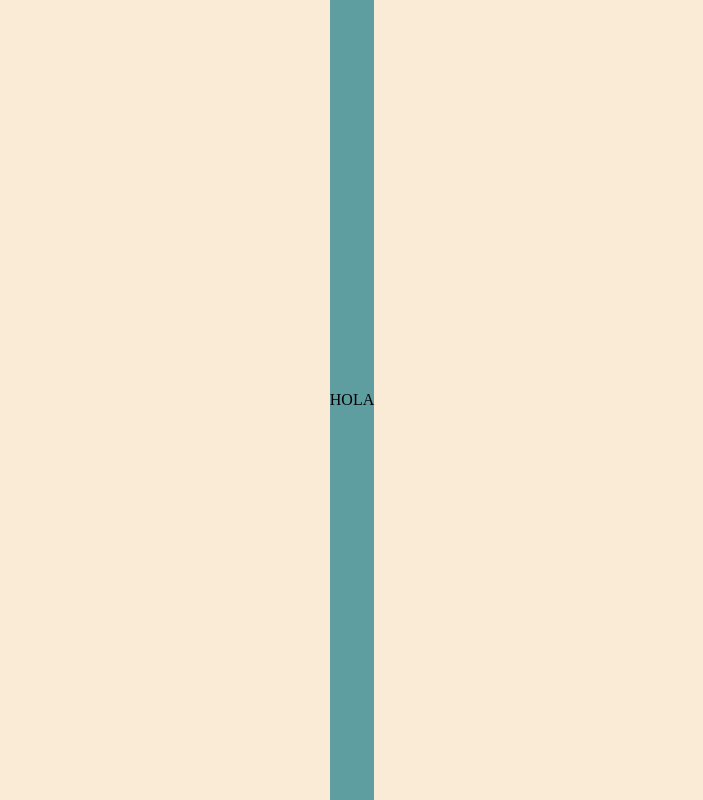
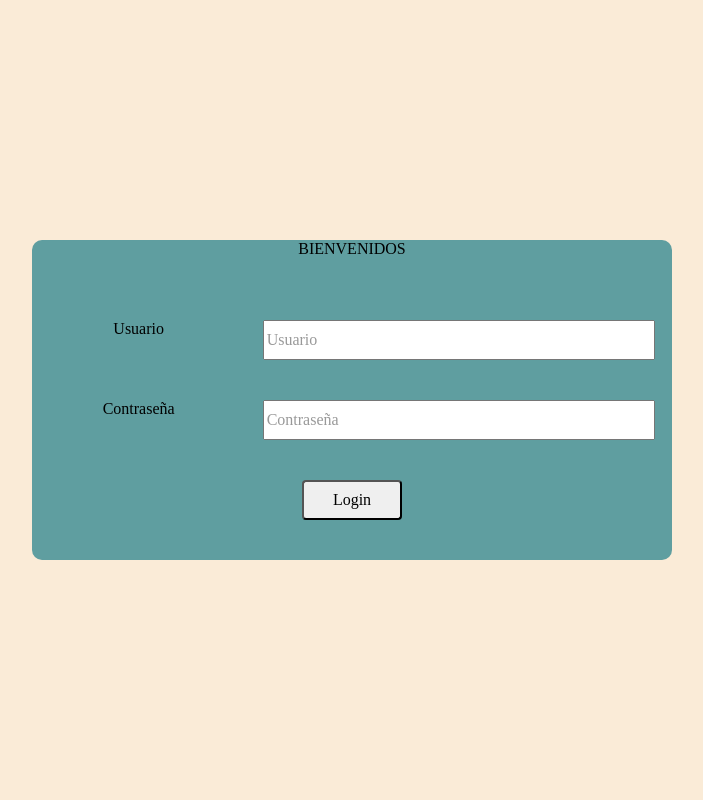
Before and after one commit to Momosno/porfolio-FrontEnd, an Angular app: page / in a window 1280 px wide. Shown: the whole page, without its empty margins (288-991 px from the left). Built offline with nearby package versions, Linux system fonts and the light colour scheme.

Commit message:
Login v2.0

```diff
--- a/angular.json
+++ b/angular.json
@@ -97,5 +97,8 @@
         }
       }
     }
+  },
+  "cli": {
+    "analytics": false
   }
 }
--- a/src/app/app.component.css
+++ b/src/app/app.component.css
@@ -6,6 +6,12 @@
     background-color: antiquewhite;
 }
 
+
+body{
+  height: 100vh;
+  width: 100vw;
+  background-color: aqua;
+}
 
 /* Document
    ========================================================================== */
--- a/src/app/components/login/login.component.css
+++ b/src/app/components/login/login.component.css
@@ -1,16 +1,71 @@
 .body{
     display: grid;
     justify-content: center;
+    align-items: center;
     width:100vw;
-    height:100vh;
+    height: 100vh;
     background-color:antiquewhite
 }
 
 .container-login{
     display: grid;
-    justify-content: center;
-    align-content: center;
+    height: 40vh;
+    width: 50vw;
+
+    grid-template-rows: repeat(8,1fr);
+    grid-template-columns: repeat(3,1fr);
+
+    justify-items: center;
+
+    border-radius: 10px;
+    background-color: cadetblue;
+}
+
+.titulo-login{
+    grid-column-start: 1;
+    grid-column-end: 4;
+}
+
+.label{
+    grid-column: 1/2;
+
+}
+
+.label-username{
+    grid-area: 3/1/4/2;
+}
+
+.label-password{
+    grid-area: 5/1/6/2;
+}
+
+input{
+    width: 90%;
+    height: 1fr;
+
+}
+
+#Password{
+    grid-area: 5/2/6/5;
+
+}
+
+#Username{
+    grid-area: 3/2/4/5;
 
 
-    background-color: cadetblue;
 }
+
+input[type=text]{
+    color:#999999;
+  }
+
+input[type=text]:focus{
+    color:#000;
+  }
+
+  .button{
+    grid-area: 7/1/8/4;
+    max-width: 100px;
+    border-radius: 4px;
+  }
--- a/src/app/components/login/login.component.html
+++ b/src/app/components/login/login.component.html
@@ -1,6 +1,14 @@
 <div class="body">
     <div class="container-login">
-        HOLA
+        <label class="titulo-login" for="Titulo">BIENVENIDOS</label>
+
+        <label class="label label-username" for="Username">Usuario</label>
+        <input type="text" id="Username" name="Usuario" title="Ingrese Usuario" value="Usuario" onFocus="if(this.value =='Usuario' ) this.value=''" onBlur="if(this.value==''){ this.value='Usuario'; } else{ this.style.color='#000'; }">
+
+        <label class="label label-password" for="Password">Contraseña</label>
+        <input type="text" id="Password" name="Password" title="Ingrese Contraseña" value="Contraseña" onFocus="if(this.value =='Contraseña' ) this.value=''" onBlur="if(this.value==''){ this.value='Contraseña'; } else{ this.style.color='#000'; }">
+
+        <input class="button" type="button" name="Boton" value="Login">
 
     </div>
 </div>
```
Also changed, not shown: src/app/app.component.html (line endings or trailing spaces).
